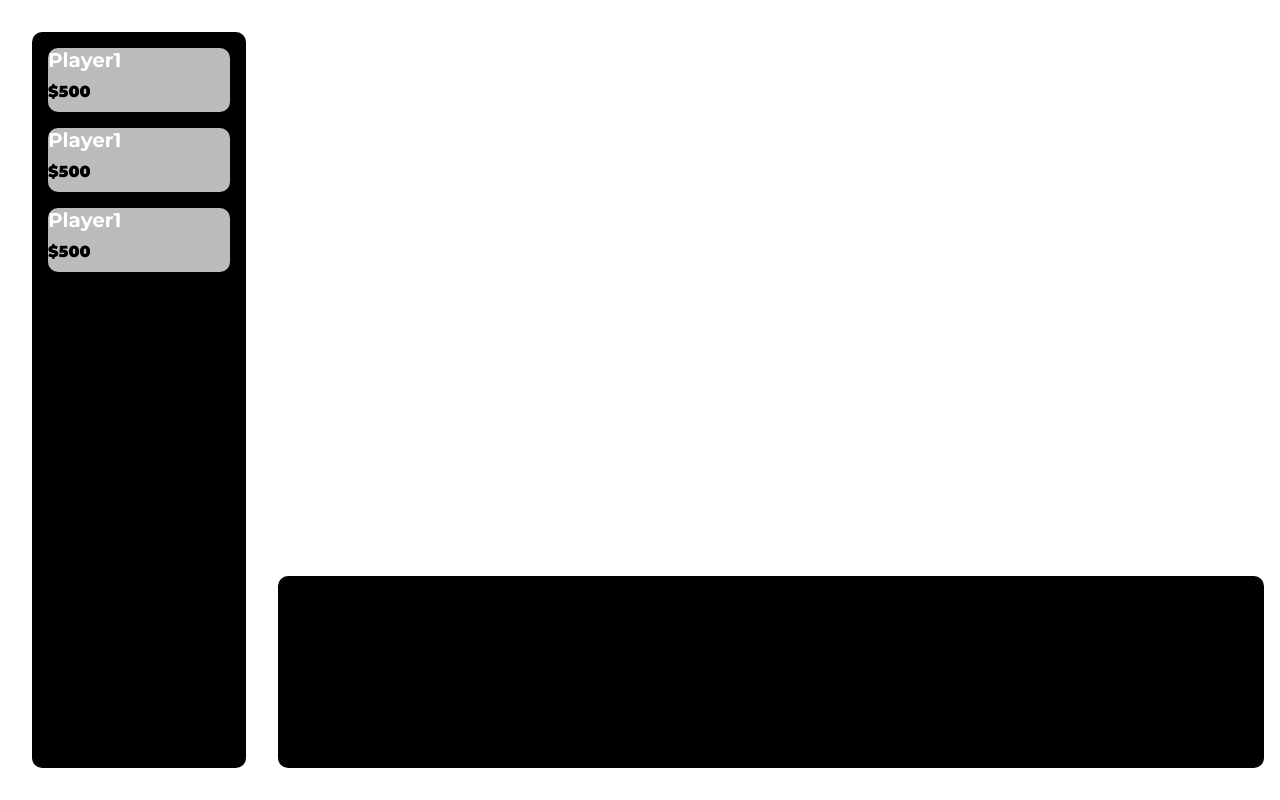
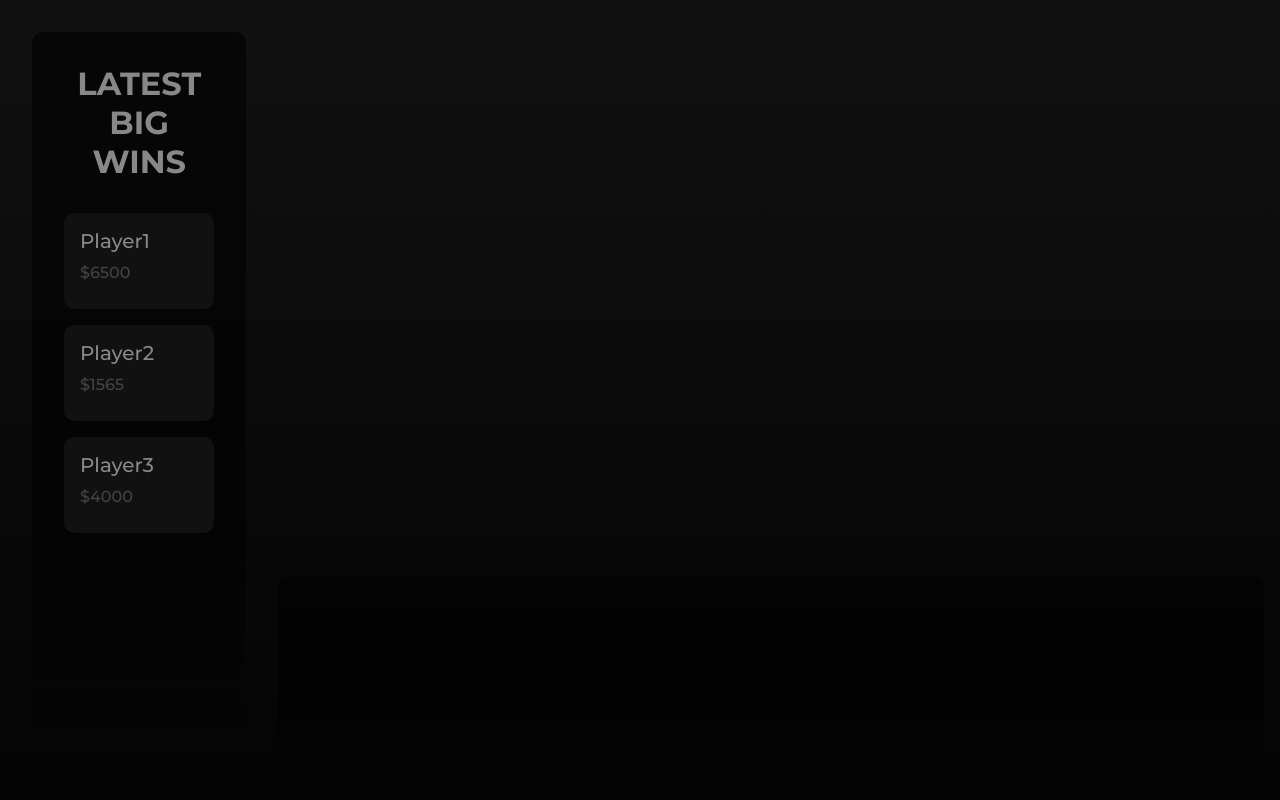
Before and after one commit to roysmanfo/RMHub, a React (Create React App) app: page /minigiochi/slot-machine in a window 1280 px wide. Built offline with nearby package versions, Linux system fonts and the light colour scheme; no server answers.

Commit message:
Fixed design

```diff
--- a/src/css/minigiochi/slots.css
+++ b/src/css/minigiochi/slots.css
@@ -5,6 +5,7 @@ main.Slots {
   text-align: center;
   height: calc(100vh - 4rem);
   padding: 2rem 0;
+  background: linear-gradient(to bottom, #111, #040404);
 }
 main.Slots .game {
   flex-grow: 1;
@@ -19,18 +20,33 @@ main.Slots .game .slot-records .record {
   height: 4rem;
   margin: 1rem;
   border-radius: 10px;
-  background-color: #bbb;
+  background: #111;
+  color: #444;
   text-align: left;
+  padding: 1rem;
+  font-weight: 500;
+}
+main.Slots .game .slot-records .record h5 {
+  color: #888;
+  margin: 0;
+  font-weight: inherit;
+}
+main.Slots .game .slot-records .record p {
+  margin: 10px 0;
+  font-size: 1rem;
 }
 main.Slots .game aside {
+  background: linear-gradient(to bottom, rgba(0, 0, 0, 0.6) 70%, transparent);
   margin-left: 2rem;
-  background: #000;
   border-radius: 10px;
+  padding: 1rem;
 }
 main.Slots .game aside h1 {
   text-transform: uppercase;
   font-size: 2rem;
   margin: 0;
+  padding: 1rem;
+  color: #888;
 }
 main.Slots .game section {
   border-radius: 10px;
@@ -44,8 +60,8 @@ main.Slots .game section .slots {
   flex-grow: 8;
 }
 main.Slots .game section .playbar {
+  background: linear-gradient(to bottom, rgba(0, 0, 0, 0.6) 70%, transparent);
   border-radius: inherit;
   flex-grow: 3;
   color: #999;
-  background: #000;
 }/*# sourceMappingURL=slots.css.map */
--- a/src/css/minigiochi/slots.scss
+++ b/src/css/minigiochi/slots.scss
@@ -1,3 +1,12 @@
+$island-background: #0009;
+$header-color: #888;
+
+@mixin island(){
+    background: linear-gradient(to bottom, $island-background 70%, transparent) ;
+    // border: solid 5px #222;
+}
+
+
 main.Slots{
     display: flex;
     flex-direction: column;
@@ -5,6 +14,7 @@ main.Slots{
     text-align: center;
     height: calc(100vh - 4rem);
     padding: 2rem 0;
+    background: linear-gradient(to bottom, #111, #040404);
 
     .game{
         flex-grow: 1;
@@ -20,20 +30,38 @@ main.Slots{
                 height: 4rem;
                 margin: 1rem;
                 border-radius: 10px;
-                background-color: #bbb;
+                background: #111;
+                color: #444;
                 text-align: left;
+                padding: 1rem;
+                font-weight: 500;
+
+                h5{
+                    color: $header-color;
+                    margin: 0;
+                    font-weight: inherit;
+                }
+                p{
+                    margin: 10px 0;
+                    font-size: 1rem
+                }
             }
         }
 
         aside{
+            @include island();
+
             margin-left: 2rem;
+            border-radius: 10px;
+            padding: 1rem;
+
             h1{
                 text-transform: uppercase;
                 font-size: 2rem;
                 margin: 0;
+                padding: 1rem;
+                color: $header-color;
             }
-            background: #000;
-            border-radius: 10px;
         }
 
         section{
@@ -49,10 +77,10 @@ main.Slots{
             }
 
             .playbar{
+                @include island();
                 border-radius: inherit;
                 flex-grow: 3;
                 color: #999;
-                background: #000;
             }
         }
     }
--- a/src/pages/Slots.tsx
+++ b/src/pages/Slots.tsx
@@ -7,10 +7,11 @@ export default function Slots() {
             <main className="Slots">
                 <div className="game">
                     <aside>
+                        <h1>Latest Big Wins</h1>
                         <div className="slot-records">
-                        <Record />
-                        <Record />
-                        <Record />
+                            <Record username={"Player1"} amount={6500} />
+                            <Record username={"Player2"} amount={1565} />
+                            <Record username={"Player3"} amount={4000} />
                         </div>
                     </aside>
                     <section>
@@ -24,13 +25,13 @@ export default function Slots() {
 }
 
 
-function Record(){
-    let amount = 500;
+function Record({username= "", amount=0}){
+    // let amount = 500;
     return (
         <div className="record">
             <div className="icon"></div>
-            <h5 style={{color: "#fff", margin: "0"}}>Player1</h5>
-            <p style={{ fontSize: '1rem',fontWeight: 900 , margin: '10px 0' }}>${amount}</p>
+            <h5>{username}</h5>
+            <p>${amount}</p>
         </div>
     )
 }
```
Also changed, not shown: 1 other file (tests, documents, lock files or other folders).
